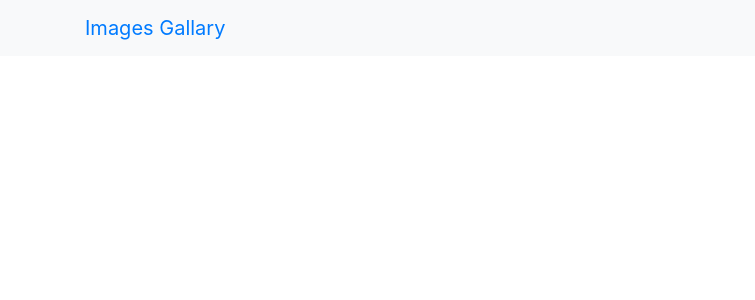
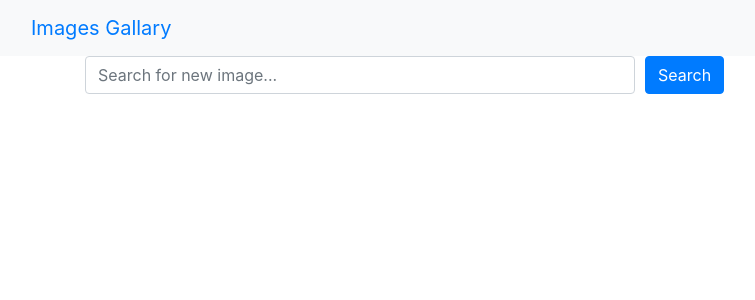
Before and after one commit to Stalmax76/images-Galery, a React (Create React App) app in the folder frontend/: page / in a window 1280 px wide. Shown: the top 300 px of the page, without its empty margins (0-755 px from the left). Built offline with nearby package versions, Linux system fonts and the light colour scheme.

Commit message:
added search field

```diff
--- a/frontend/src/App.js
+++ b/frontend/src/App.js
@@ -1,9 +1,11 @@
 import 'bootstrap/dist/css/bootstrap.min.css';
 import Header from './components/Header';
+import Search from './components/Search';
 function App() {
   return (
     <div>
       <Header title='Images Gallary' />
+      <Search />
     </div>
   );
 }
--- a/frontend/src/components/Header.js
+++ b/frontend/src/components/Header.js
@@ -1,12 +1,12 @@
 import React from 'react';
-import { Navbar } from 'react-bootstrap';
-import { Container } from 'react-bootstrap';
+import { Navbar, Container } from 'react-bootstrap';
+
 import PropTypes from 'prop-types';
 
 const Header = ({ title }) => {
   return (
     <Navbar bg='light' data-bs-theme='light'>
-      <Container>
+      <Container fluid>
         <Navbar.Brand href='/'>{title}</Navbar.Brand>
       </Container>
     </Navbar>
--- /dev/null
+++ b/frontend/src/components/Search.js
@@ -0,0 +1,27 @@
+import React from 'react';
+import { Container, Row, Col, Form, Button } from 'react-bootstrap';
+
+const Search = () => {
+  return (
+    <Container>
+      <Row>
+        <Col>
+          <Form>
+            <Form.Row>
+              <Col>
+                <Form.Control placeholder='Search for new image...' />
+              </Col>
+              <Col>
+                <Button variant='primary' type='submit'>
+                  Search
+                </Button>
+              </Col>
+            </Form.Row>
+          </Form>
+        </Col>
+      </Row>
+    </Container>
+  );
+};
+
+export default Search;
```
